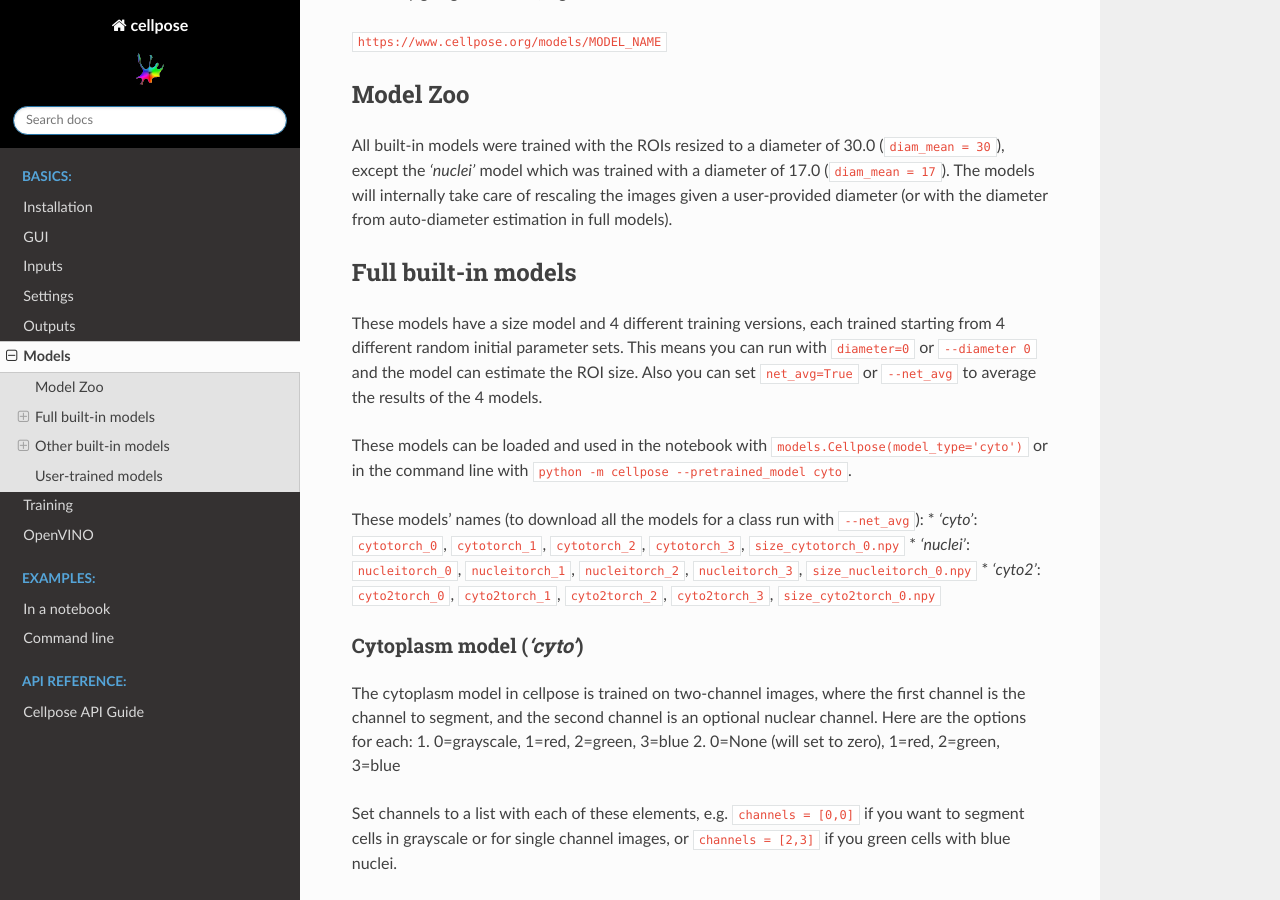
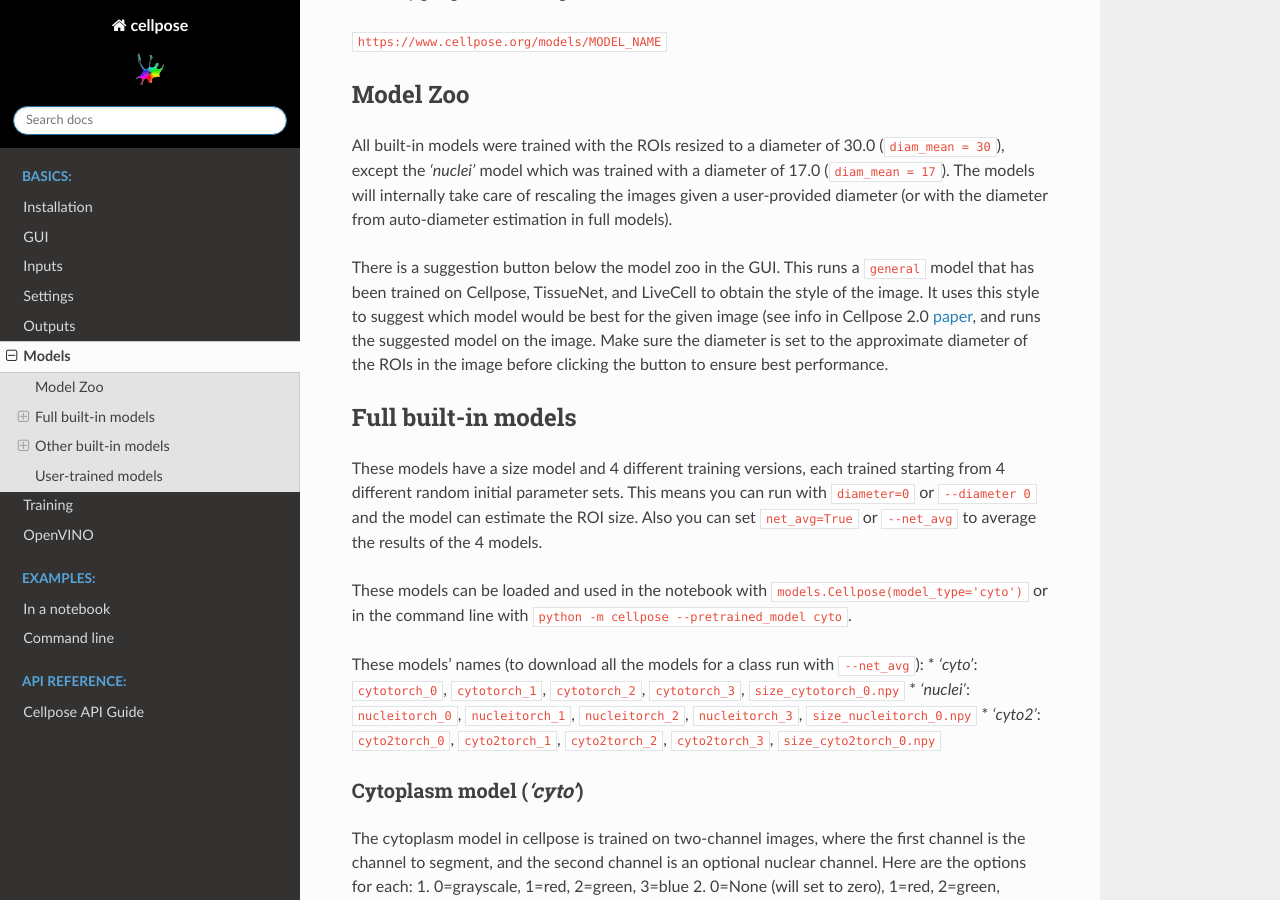
Before and after one commit to MouseLand/cellpose, a Sphinx documentation site: the page built from docs/models.rst, in a window 1280 px wide and 900 px high, scrolled down 348 px. Built offline with Sphinx 7.4.7 and the Read the Docs theme 2.0.0, drawn with Linux system fonts in a browser that asks for light colours.

Commit message:
adding docs on suggestion mode

```diff
--- a/docs/gui.rst
+++ b/docs/gui.rst
@@ -106,6 +106,8 @@
     that you have already trained on and excluded from your new training set. Therefore, we recommend having all images
     that you want to be trained for the same model in the same folder so they are all used.
 
+See the models :doc:`models.rst` for info on the new model zoo.
+
 Contributing training data
 ~~~~~~~~~~~~~~~~~~~~~~~~~~~~~~
 
--- a/docs/models.rst
+++ b/docs/models.rst
@@ -21,6 +21,14 @@
 The models will internally take care of rescaling the images given a
 user-provided diameter (or with the diameter from
 auto-diameter estimation in full models).
+
+There is a suggestion button below the model zoo in the GUI. This runs a ``general`` model
+that has been trained on Cellpose, TissueNet, and LiveCell to obtain the style
+of the image. It uses this style to suggest which model would be best for the
+given image (see info in Cellpose 2.0 `paper <https://www.biorxiv.org/content/10.1101/2022.04.01.486764v1>`_,
+and runs the suggested model on the image. Make sure the diameter is set to the approximate
+diameter of the ROIs in the image before clicking the button to ensure best performance.
+
 
 Full built-in models
 ~~~~~~~~~~~~~~~~~~~~~~~~~~~~~~~~
```
